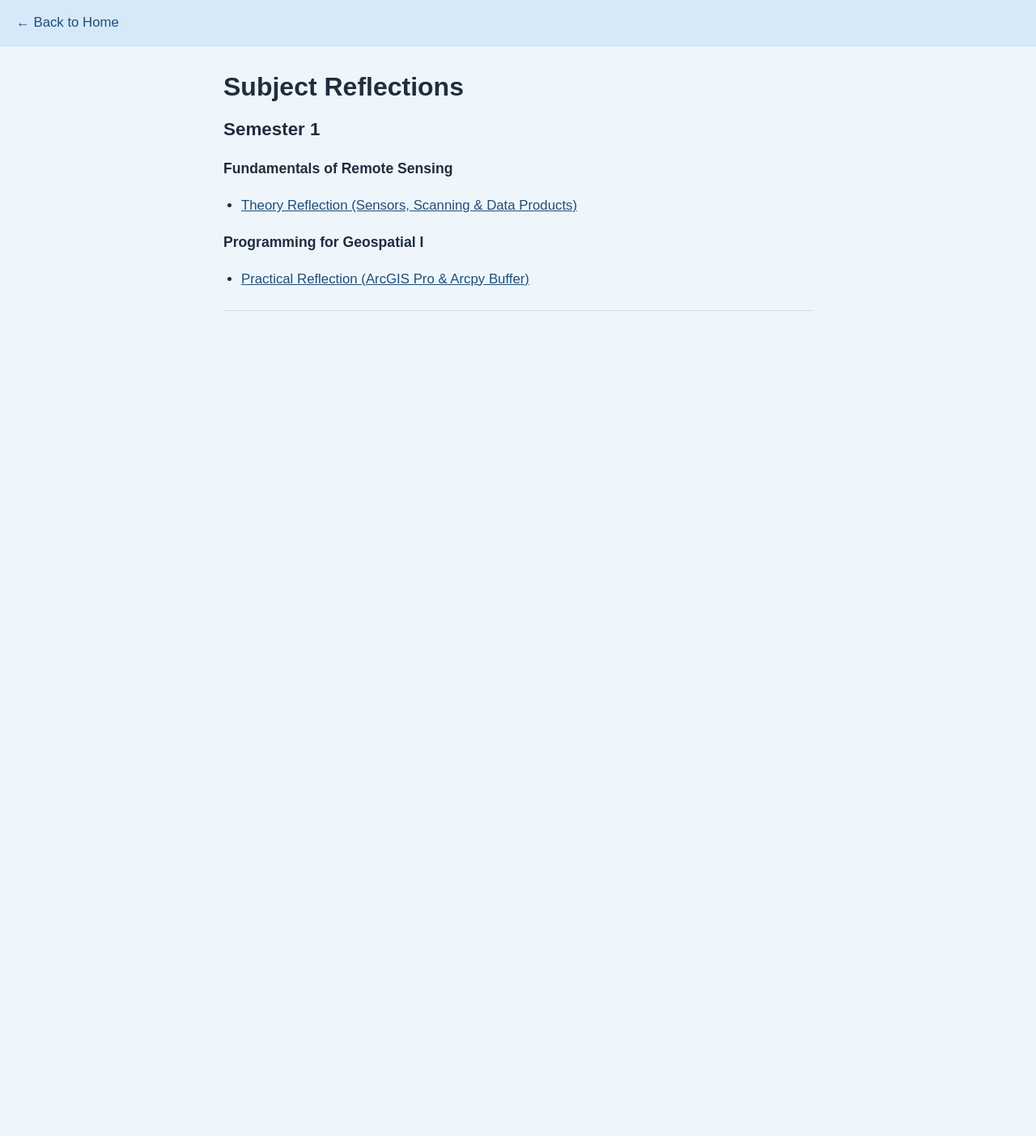
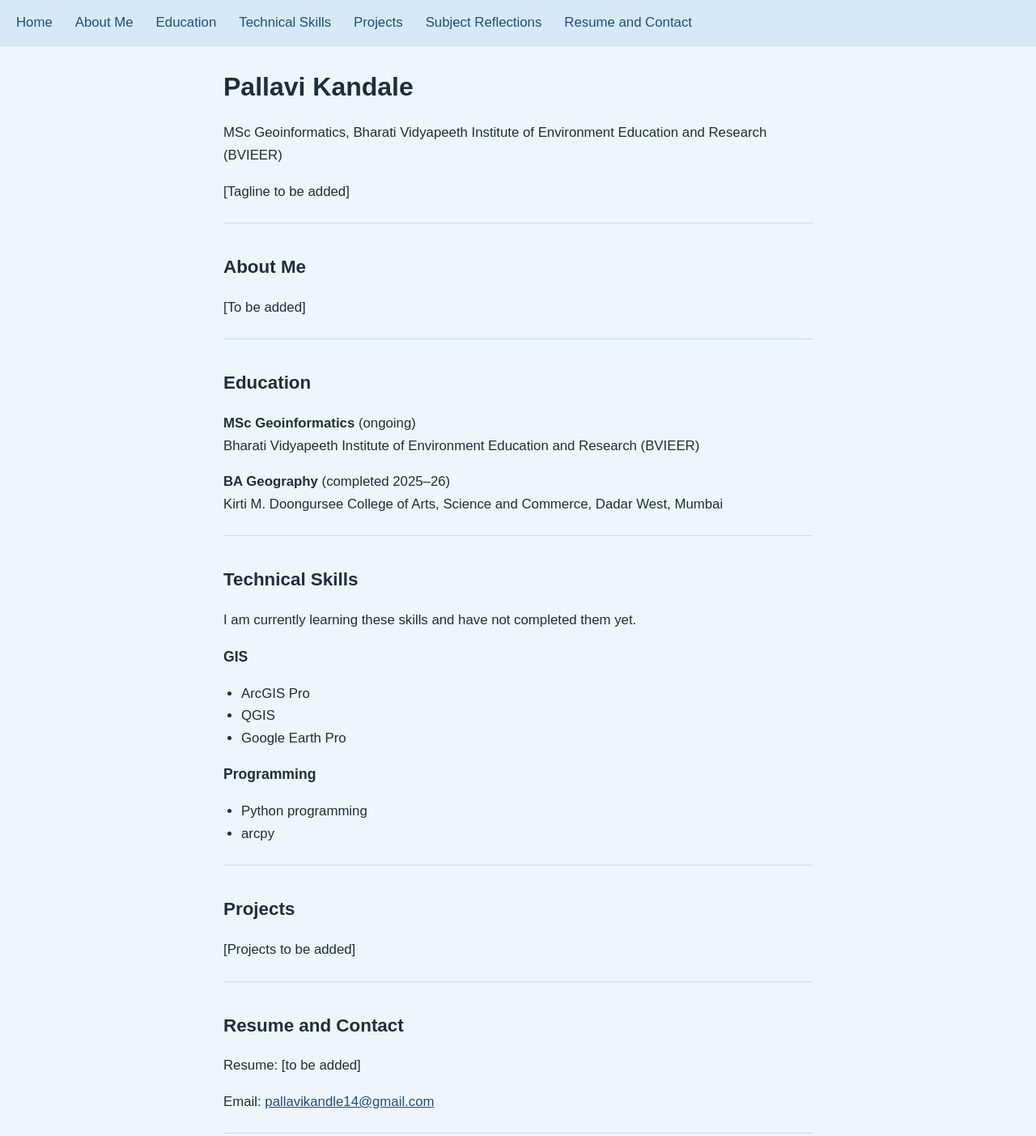
Before and after one commit to Pallavi-10112004/portfolio, a plain HTML site: page index.html in a window 1280 px wide. Shown: the whole page at 81% size. Before the commit the page ends 800 px from the top, so only its background shows below. Drawn offline with Linux system fonts and the light colour scheme.

Commit message:
Add files via upload

```diff
--- a/index.html
+++ b/index.html
@@ -3,29 +3,60 @@
 <head>
 <meta charset="UTF-8">
 <meta name="viewport" content="width=device-width, initial-scale=1.0">
-<title>Subject Reflections</title>
-<link rel="stylesheet" href="../style.css">
+<title>Pallavi Kandale Portfolio</title>
+<link rel="stylesheet" href="style.css">
+<script src="script.js" defer></script>
 </head>
 <body>
 <header>
   <nav aria-label="Main">
-    <a href="../index.html">← Back to Home</a>
+    <a href="#home">Home</a>
+    <a href="#about">About Me</a>
+    <a href="#education">Education</a>
+    <a href="#skills">Technical Skills</a>
+    <a href="#projects">Projects</a>
+    <a href="reflections/index.html">Subject Reflections</a>
+    <a href="#contact">Resume and Contact</a>
   </nav>
 </header>
 <main>
-  <h1>Subject Reflections</h1>
-  <section>
-    <h2>Semester 1</h2>
+  <section id="home">
+    <h1>Pallavi Kandale</h1>
+    <p>MSc Geoinformatics, Bharati Vidyapeeth Institute of Environment Education and Research (BVIEER)</p>
+    <p>[Tagline to be added]</p>
+  </section>
 
-    <h3>Fundamentals of Remote Sensing</h3>
-    <ul>
-      <li><a href="remote-sensing-theory.html">Theory Reflection (Sensors, Scanning & Data Products)</a></li>
-    </ul>
+  <section id="about">
+    <h2>About Me</h2>
+    <p>[To be added]</p>
+  </section>
 
-    <h3>Programming for Geospatial I</h3>
-    <ul>
-      <li><a href="programming-gis-1.html">Practical Reflection (ArcGIS Pro & Arcpy Buffer)</a></li>
-    </ul>
+  <section id="education">
+    <h2>Education</h2>
+    <p><strong>MSc Geoinformatics</strong> (ongoing)<br>
+    Bharati Vidyapeeth Institute of Environment Education and Research (BVIEER)</p>
+    <p><strong>BA Geography</strong> (completed 2025–26)<br>
+    Kirti M. Doongursee College of Arts, Science and Commerce, Dadar West, Mumbai</p>
+  </section>
+
+  <section id="skills">
+    <h2>Technical Skills</h2>
+    <p>I am currently learning these skills and have not completed them yet.</p>
+    <h3>GIS</h3>
+    <ul><li>ArcGIS Pro</li><li>QGIS</li><li>Google Earth Pro</li></ul>
+    <h3>Programming</h3>
+    <ul><li>Python programming</li><li>arcpy</li></ul>
+  </section>
+
+  <section id="projects">
+    <h2>Projects</h2>
+    <p>[Projects to be added]</p>
+  </section>
+
+  <section id="contact">
+    <h2>Resume and Contact</h2>
+    <p>Resume: [to be added]</p>
+    <p>Email: <a href="mailto:pallavikandle14@gmail.com">pallavikandle14@gmail.com</a></p>
   </section>
 </main>
 </body>
```
